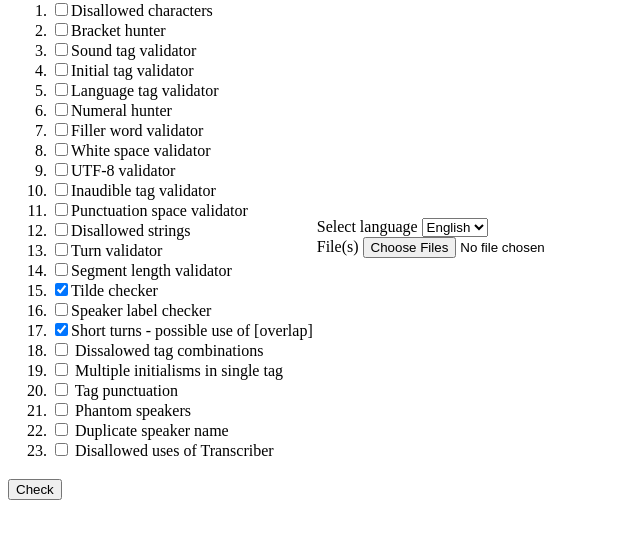
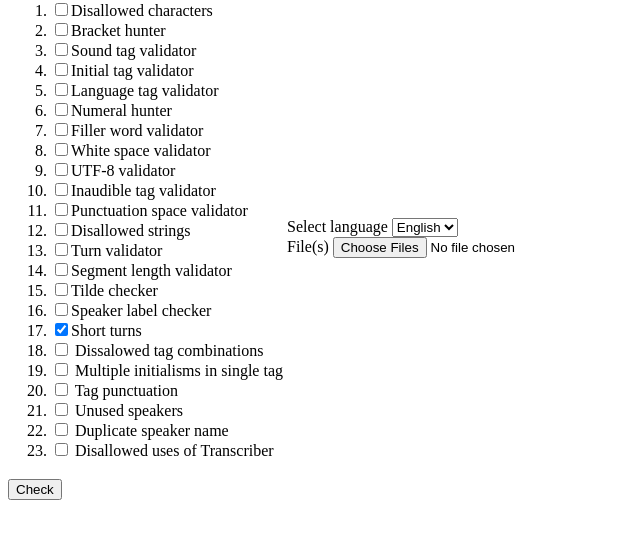
Before and after one commit to DimitarTerzov/cWeb, a plain HTML site: page src/app/index.html in a window 1280 px wide. Shown: the part 93-632 px from the top of the page, without its empty margins (0-640 px from the left). Drawn offline with Linux system fonts and the light colour scheme.

Commit message:
Update file.

```diff
--- a/src/app/index.html
+++ b/src/app/index.html
@@ -32,13 +32,13 @@
             <li><input type="checkbox" name="excl_cmds" value="12">Disallowed strings</li>
             <li><input type="checkbox" name="excl_cmds" value="13">Turn validator</li>
             <li><input type="checkbox" name="excl_cmds" value="14">Segment length validator</li>
-            <li><input type="checkbox" name="excl_cmds" value="15" checked>Tilde checker</li>
+            <li><input type="checkbox" name="excl_cmds" value="15">Tilde checker</li>
             <li><input type="checkbox" name="excl_cmds" value="16">Speaker label checker</li>
-            <li><input type="checkbox" name="excl_cmds" value="17" checked>Short turns - possible use of [overlap]</li>
+            <li><input type="checkbox" name="excl_cmds" value="17" checked>Short turns</li>
             <li><input type="checkbox" name="excl_cmds" value="18"> Dissalowed tag combinations</li>
             <li><input type="checkbox" name="excl_cmds" value="19"> Multiple initialisms in single tag</li>
             <li><input type="checkbox" name="excl_cmds" value="20"> Tag punctuation</li>
-            <li><input type="checkbox" name="excl_cmds" value="21"> Phantom speakers</li>
+            <li><input type="checkbox" name="excl_cmds" value="21"> Unused speakers</li>
             <li><input type="checkbox" name="excl_cmds" value="22"> Duplicate speaker name</li>
             <li><input type="checkbox" name="excl_cmds" value="23"> Disallowed uses of Transcriber</li>
           </ol>
```
